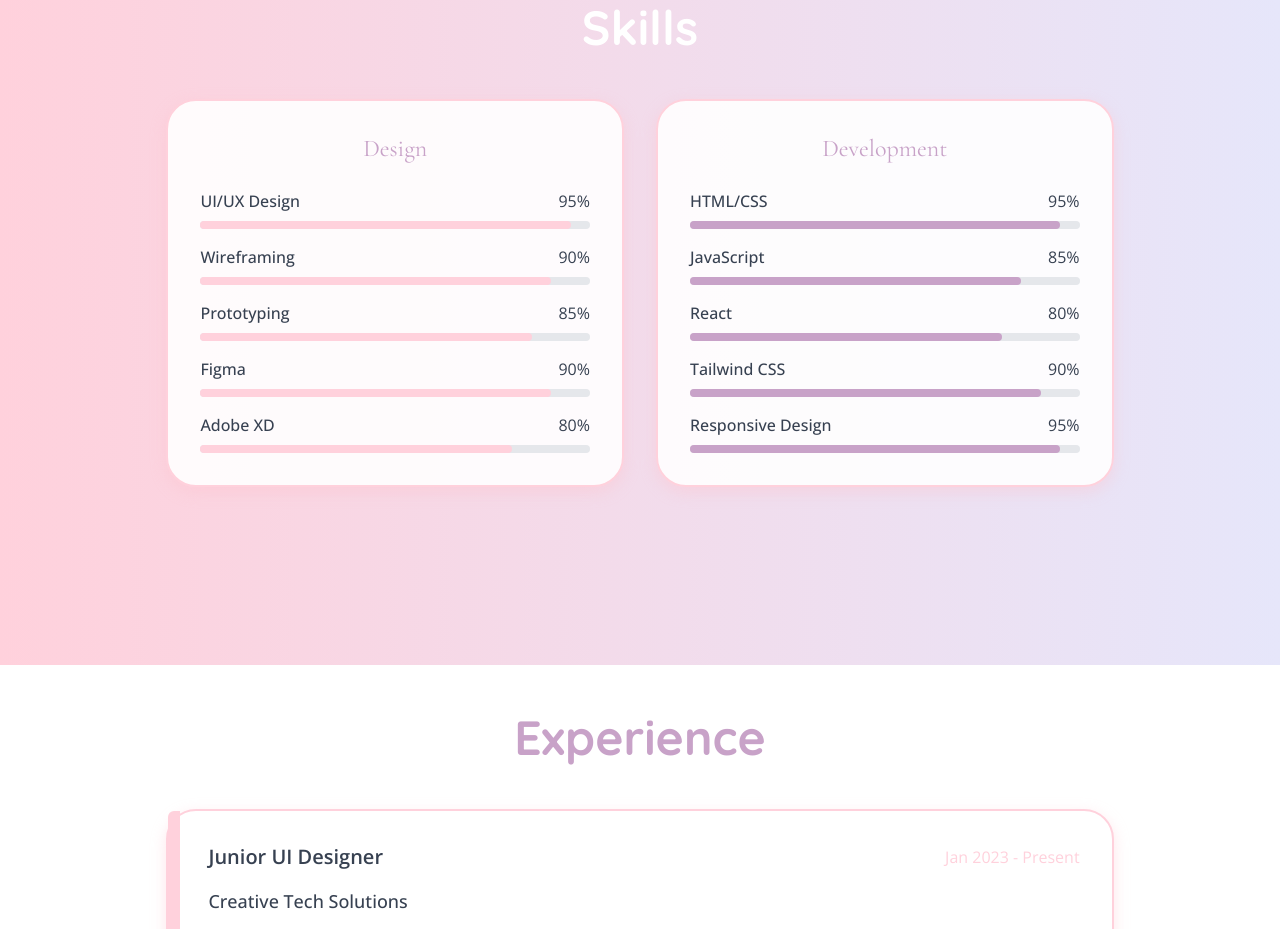
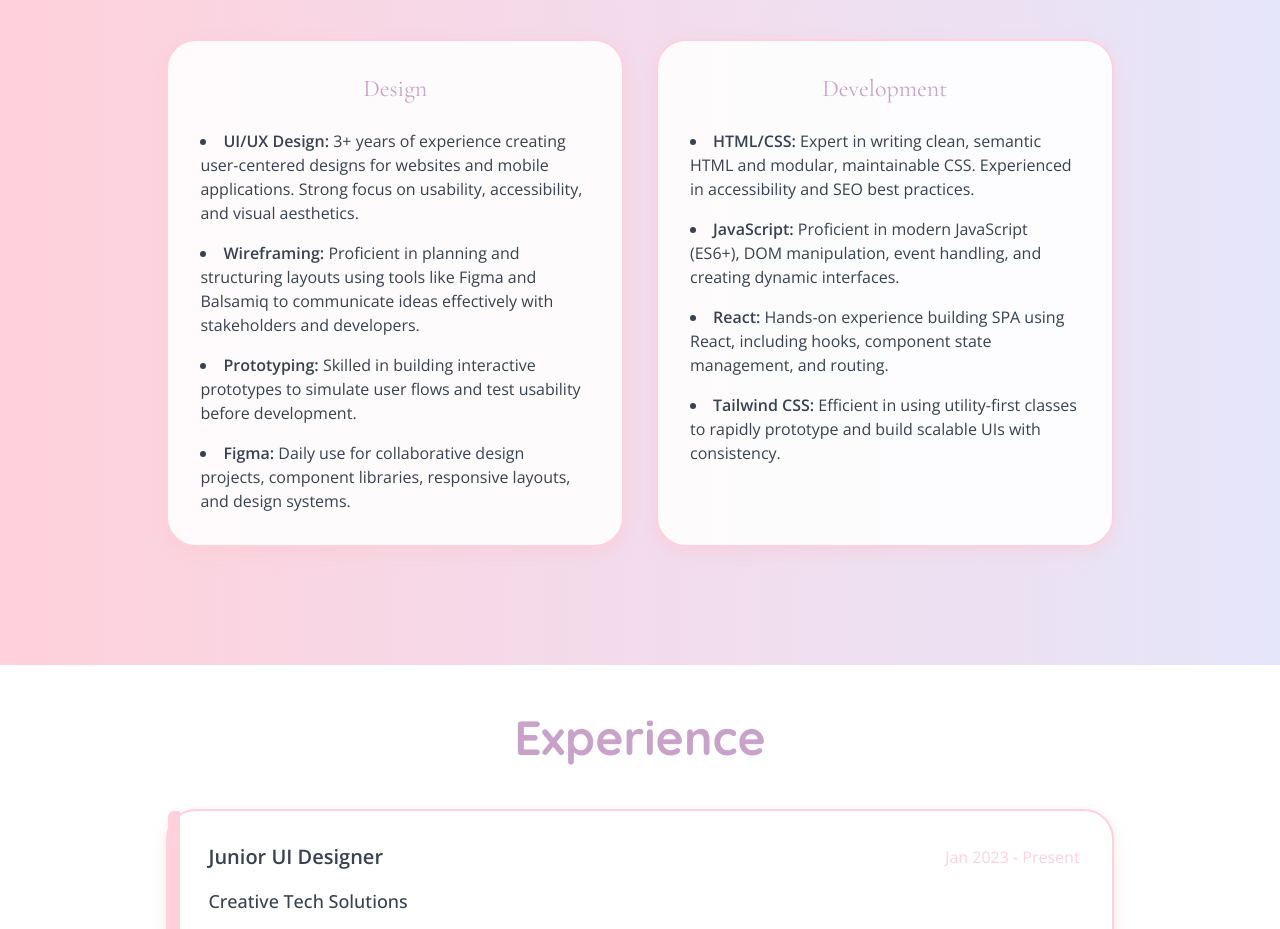
Before and after one commit to pttnhung/pttnhung.github.io, a website: page index.html in a window 1280 px wide. Shown: the part 2535-3464 px from the top of the page. Drawn offline with nearby package versions, Linux system fonts and the light colour scheme.

Commit message:
update code

```diff
--- a/index.html
+++ b/index.html
@@ -221,121 +221,33 @@
     <h2 class="font-heading text-3xl lg:text-5xl text-center font-bold text-white mb-12">Skills</h2>
 
     <div class="grid grid-cols-1 md:grid-cols-2 gap-8">
+
       <!-- Design Skills -->
       <div class="fancy-border bg-white bg-opacity-90 p-8">
         <h3 class="text-2xl font-elegant text-feminine-lilac mb-6 text-center">Design</h3>
-          <div class="space-y-4">
-            <div class="skill-item">
-              <div class="flex justify-between mb-2">
-                <span class="font-medium">UI/UX Design</span>
-                <span>95%</span>
-              </div>
-              <div class="w-full bg-gray-200 rounded-full h-2">
-                <div class="bg-feminine-pink h-2 rounded-full" style="width: 95%"></div>
-              </div>
-            </div>
-
-            <div class="skill-item">
-              <div class="flex justify-between mb-2">
-                <span class="font-medium">Wireframing</span>
-                <span>90%</span>
-              </div>
-              <div class="w-full bg-gray-200 rounded-full h-2">
-                <div class="bg-feminine-pink h-2 rounded-full" style="width: 90%"></div>
-              </div>
-            </div>
-
-            <div class="skill-item">
-              <div class="flex justify-between mb-2">
-                <span class="font-medium">Prototyping</span>
-                <span>85%</span>
-              </div>
-              <div class="w-full bg-gray-200 rounded-full h-2">
-                <div class="bg-feminine-pink h-2 rounded-full" style="width: 85%"></div>
-              </div>
-            </div>
-
-            <div class="skill-item">
-              <div class="flex justify-between mb-2">
-                <span class="font-medium">Figma</span>
-                <span>90%</span>
-              </div>
-              <div class="w-full bg-gray-200 rounded-full h-2">
-                <div class="bg-feminine-pink h-2 rounded-full" style="width: 90%"></div>
-              </div>
-            </div>
-
-            <div class="skill-item">
-              <div class="flex justify-between mb-2">
-                <span class="font-medium">Adobe XD</span>
-                <span>80%</span>
-              </div>
-              <div class="w-full bg-gray-200 rounded-full h-2">
-                <div class="bg-feminine-pink h-2 rounded-full" style="width: 80%"></div>
-              </div>
-            </div>
-          </div>
+        <ul class="space-y-4 list-disc list-inside text-base">
+          <li><strong>UI/UX Design:</strong> 3+ years of experience creating user-centered designs for websites and mobile applications. Strong focus on usability, accessibility, and visual aesthetics.</li>
+          <li><strong>Wireframing:</strong> Proficient in planning and structuring layouts using tools like Figma and Balsamiq to communicate ideas effectively with stakeholders and developers.</li>
+          <li><strong>Prototyping:</strong> Skilled in building interactive prototypes to simulate user flows and test usability before development.</li>
+          <li><strong>Figma:</strong> Daily use for collaborative design projects, component libraries, responsive layouts, and design systems.</li>
+        </ul>
       </div>
 
       <!-- Development Skills -->
       <div class="fancy-border bg-white bg-opacity-90 p-8">
         <h3 class="text-2xl font-elegant text-feminine-lilac mb-6 text-center">Development</h3>
-          <div class="space-y-4">
-            <div class="skill-item">
-              <div class="flex justify-between mb-2">
-                <span class="font-medium">HTML/CSS</span>
-                <span>95%</span>
-              </div>
-              <div class="w-full bg-gray-200 rounded-full h-2">
-                <div class="bg-feminine-lilac h-2 rounded-full" style="width: 95%"></div>
-              </div>
-            </div>
-
-            <div class="skill-item">
-              <div class="flex justify-between mb-2">
-                <span class="font-medium">JavaScript</span>
-                <span>85%</span>
-              </div>
-              <div class="w-full bg-gray-200 rounded-full h-2">
-                <div class="bg-feminine-lilac h-2 rounded-full" style="width: 85%"></div>
-              </div>
-            </div>
-
-            <div class="skill-item">
-              <div class="flex justify-between mb-2">
-                <span class="font-medium">React</span>
-                <span>80%</span>
-              </div>
-              <div class="w-full bg-gray-200 rounded-full h-2">
-                <div class="bg-feminine-lilac h-2 rounded-full" style="width: 80%"></div>
-              </div>
-            </div>
-
-            <div class="skill-item">
-              <div class="flex justify-between mb-2">
-                <span class="font-medium">Tailwind CSS</span>
-                <span>90%</span>
-              </div>
-              <div class="w-full bg-gray-200 rounded-full h-2">
-                <div class="bg-feminine-lilac h-2 rounded-full" style="width: 90%"></div>
-              </div>
-            </div>
-
-            <div class="skill-item">
-              <div class="flex justify-between mb-2">
-                <span class="font-medium">Responsive Design</span>
-                <span>95%</span>
-              </div>
-              <div class="w-full bg-gray-200 rounded-full h-2">
-                <div class="bg-feminine-lilac h-2 rounded-full" style="width: 95%"></div>
-              </div>
-            </div>
-          </div>
+        <ul class="space-y-4 list-disc list-inside text-base">
+          <li><strong>HTML/CSS:</strong> Expert in writing clean, semantic HTML and modular, maintainable CSS. Experienced in accessibility and SEO best practices.</li>
+          <li><strong>JavaScript:</strong> Proficient in modern JavaScript (ES6+), DOM manipulation, event handling, and creating dynamic interfaces.</li>
+          <li><strong>React:</strong> Hands-on experience building SPA using React, including hooks, component state management, and routing.</li>
+          <li><strong>Tailwind CSS:</strong> Efficient in using utility-first classes to rapidly prototype and build scalable UIs with consistency.</li>
+        </ul>
       </div>
     </div>
   </div>
 </section>
 <!-- ./Skills -->
+
 
   <!-- Experience -->
   <section id="experience" class="bg-white min-h-screen w-full flex flex-col justify-center items-center p-6 lg:p-12 text-gray-700">
```
Also changed, not shown: 1 other file. Lines whose indentation alone changed are shown as unchanged.
